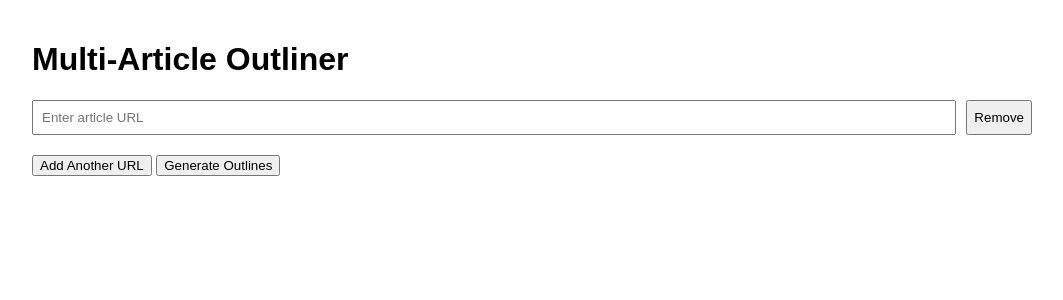
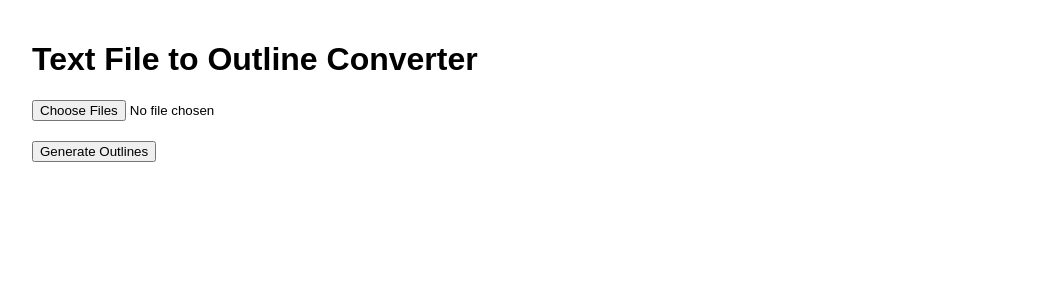
Before and after one commit to JamieDR/WIYS_Outliner_Jamie, a Flask app: page / in a window 1280 px wide. Shown: the top 300 px of the page, without its empty margins (108-1171 px from the left). Run offline with Flask 2, Linux system fonts and the light colour scheme.

Commit message:
Update index.html

```diff
--- a/templates/index.html
+++ b/templates/index.html
@@ -1,7 +1,8 @@
+<!-- templates/index.html -->
 <!DOCTYPE html>
 <html>
 <head>
-    <title>Multi-Article Outliner</title>
+    <title>Text File to Outline Converter</title>
     <style>
         body {
             max-width: 1000px;
@@ -12,14 +13,8 @@
         .input-section {
             margin-bottom: 30px;
         }
-        .url-input {
-            display: flex;
-            margin-bottom: 10px;
-            gap: 10px;
-        }
-        input[type="text"] {
-            flex-grow: 1;
-            padding: 8px;
+        .file-input {
+            margin-bottom: 20px;
         }
         .buttons {
             margin: 20px 0;
@@ -44,48 +39,86 @@
         .outline-point {
             margin-bottom: 5px;
         }
-        .article-url {
-            color: #666;
-            font-size: 0.9em;
-            margin-bottom: 10px;
-        }
         .error {
             color: red;
         }
     </style>
 </head>
 <body>
-    <h1>Multi-Article Outliner</h1>
+    <h1>Text File to Outline Converter</h1>
     <div class="input-section">
-        <div id="urlInputs">
-            <div class="url-input">
-                <input type="text" class="url-field" placeholder="Enter article URL">
-                <button onclick="removeUrlField(this)">Remove</button>
-            </div>
-        </div>
+        <input type="file" id="fileInput" multiple accept=".txt">
         <div class="buttons">
-            <button onclick="addUrlField()">Add Another URL</button>
             <button onclick="generateOutlines()">Generate Outlines</button>
         </div>
     </div>
     <div id="result"></div>
 
     <script>
-        function addUrlField() {
-            const urlInputs = document.getElementById('urlInputs');
-            const newInput = document.createElement('div');
-            newInput.className = 'url-input';
-            newInput.innerHTML = `
-                <input type="text" class="url-field" placeholder="Enter article URL">
-                <button onclick="removeUrlField(this)">Remove</button>
-            `;
-            urlInputs.appendChild(newInput);
-        }
+        async function generateOutlines() {
+            const fileInput = document.getElementById('fileInput');
+            const result = document.getElementById('result');
 
-        function removeUrlField(button) {
-            const urlInputs = document.getElementById('urlInputs');
-            if (urlInputs.children.length > 1) {
-                button.parentElement.remove();
+            if (fileInput.files.length === 0) {
+                result.innerHTML = '<p class="error">Please select at least one file</p>';
+                return;
+            }
+
+            const formData = new FormData();
+            for (let file of fileInput.files) {
+                formData.append('files[]', file);
+            }
+
+            try {
+                const response = await fetch('/generate-outlines', {
+                    method: 'POST',
+                    body: formData
+                });
+
+                const data = await response.json();
+
+                // Auto-download outlines
+                data.forEach(article => {
+                    if (!article.error) {
+                        downloadOutline(article.title, article.outline);
+                    }
+                });
+
+                // Display outlines on page
+                let html = '';
+                data.forEach(article => {
+                    html += `<div class="article-outline">`;
+
+                    if (article.error) {
+                        html += `
+                            <div class="filename">${article.filename}</div>
+                            <div class="error">Error: ${article.error}</div>
+                        `;
+                    } else {
+                        html += `
+                            <h2>${article.title}</h2>
+                        `;
+
+                        article.outline.forEach(section => {
+                            html += `
+                                <div class="outline-section">
+                                    <div class="outline-header">${section.header}</div>
+                                    <div class="outline-points">
+                                        ${section.points.map(point =>
+                                            `<div class="outline-point">• ${point}</div>`
+                                        ).join('')}
+                                    </div>
+                                </div>
+                            `;
+                        });
+                    }
+
+                    html += `</div>`;
+                });
+
+                result.innerHTML = html;
+            } catch (error) {
+                result.innerHTML = `<p class="error">Error: ${error.message}</p>`;
             }
         }
 
@@ -116,7 +149,7 @@
                 const url = window.URL.createObjectURL(blob);
                 const a = document.createElement('a');
                 a.href = url;
-                a.download = `${title}.txt`;
+                a.download = `${title}_outline.txt`;
                 document.body.appendChild(a);
                 a.click();
                 window.URL.revokeObjectURL(url);
@@ -125,68 +158,6 @@
                 console.error('Download failed:', error);
             }
         }
-
-        async function generateOutlines() {
-            const urlFields = document.getElementsByClassName('url-field');
-            const urls = Array.from(urlFields).map(field => field.value).filter(url => url);
-            const result = document.getElementById('result');
-
-            try {
-                const response = await fetch('/generate-outlines', {
-                    method: 'POST',
-                    headers: {
-                        'Content-Type': 'application/json'
-                    },
-                    body: JSON.stringify({ urls })
-                });
-
-                const data = await response.json();
-
-                // Auto-download outlines
-                data.forEach(article => {
-                    if (!article.error) {
-                        downloadOutline(article.title, article.outline);
-                    }
-                });
-
-                // Display outlines on page
-                let html = '';
-                data.forEach(article => {
-                    html += `<div class="article-outline">`;
-
-                    if (article.error) {
-                        html += `
-                            <div class="article-url">${article.url}</div>
-                            <div class="error">Error: ${article.error}</div>
-                        `;
-                    } else {
-                        html += `
-                            <h2>${article.title}</h2>
-                            <div class="article-url">${article.url}</div>
-                        `;
-
-                        article.outline.forEach(section => {
-                            html += `
-                                <div class="outline-section">
-                                    <div class="outline-header">${section.header}</div>
-                                    <div class="outline-points">
-                                        ${section.points.map(point =>
-                                            `<div class="outline-point">• ${point}</div>`
-                                        ).join('')}
-                                    </div>
-                                </div>
-                            `;
-                        });
-                    }
-
-                    html += `</div>`;
-                });
-
-                result.innerHTML = html;
-            } catch (error) {
-                result.innerHTML = `<p class="error">Error: ${error.message}</p>`;
-            }
-        }
     </script>
 </body>
 </html>
```
